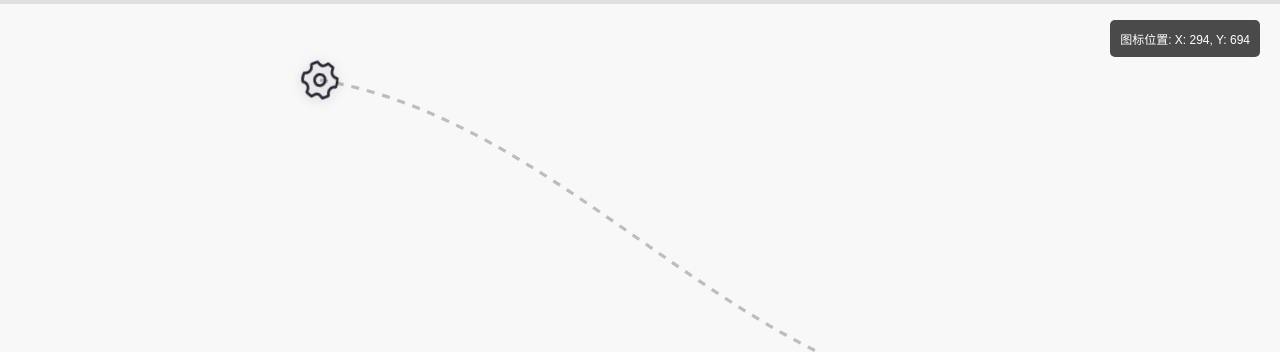
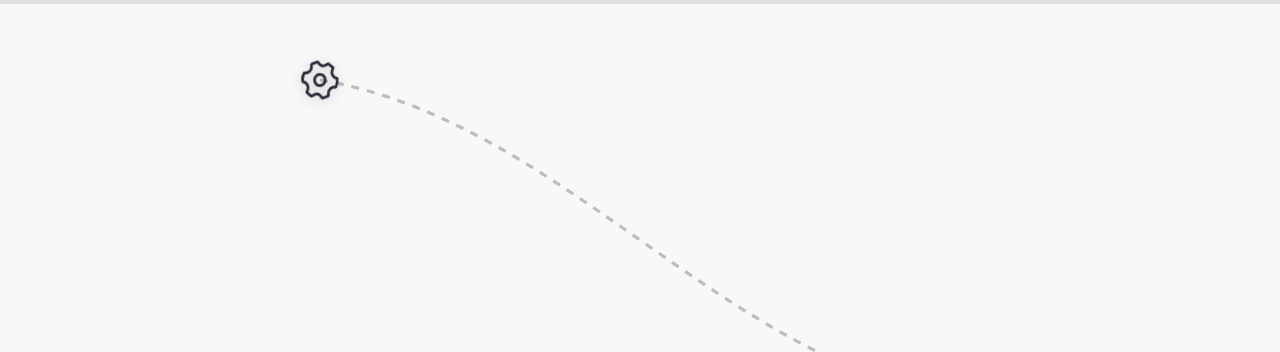
Before and after one commit to liuhuakawaii/motionverse, a website: page src/templates/2. 基础沿路径滚动/index.html in a window 1280 px wide. Shown: the top 352 px of the page. Drawn offline with nearby package versions, Linux system fonts and the light colour scheme.

Commit message:
fix: 拆分代码

```diff
--- a/src/templates/2. 基础沿路径滚动/index.html
+++ b/src/templates/2. 基础沿路径滚动/index.html
@@ -107,19 +107,6 @@
       font-size: 14px;
       z-index: 1000;
     }
-
-    /* 添加调试辅助样式 */
-    .debug-info {
-      position: fixed;
-      top: 20px;
-      right: 20px;
-      background: rgba(0, 0, 0, 0.7);
-      color: white;
-      padding: 10px;
-      border-radius: 5px;
-      font-size: 12px;
-      z-index: 1000;
-    }
   </style>
 </head>
 
@@ -162,87 +149,7 @@
     进度: <span id="progress">0</span>%
   </div>
 
-  <!-- 添加调试信息 -->
-  <div class="debug-info">
-    图标位置: <span id="icon-position">-</span>
-  </div>
-
-  <script>
-    gsap.registerPlugin(ScrollTrigger, MotionPathPlugin);
-
-    // 确保 DOM 加载完成
-    window.addEventListener('DOMContentLoaded', () => {
-      const icon = document.querySelector('.icon');
-
-      // 设置图标初始位置
-      gsap.set(".icon", {
-        xPercent: -50,
-        yPercent: -50,
-        transformOrigin: "50% 50%"
-      });
-
-      // 创建主时间线
-      const tl = gsap.timeline({
-        scrollTrigger: {
-          trigger: ".content-wrapper",
-          start: "top top",
-          end: "bottom bottom",
-          scrub: 1,
-          onUpdate: self => {
-            // 更新进度
-            const progress = Math.round(self.progress * 100);
-            document.getElementById('progress').textContent = progress;
-            document.querySelector('.progress-bar-fill').style.width = progress + '%';
-
-            // 更新调试信息
-            const rect = icon.getBoundingClientRect();
-            document.getElementById('icon-position').textContent =
-              `X: ${Math.round(rect.left)}, Y: ${Math.round(rect.top)}`;
-          }
-        }
-      });
-
-      // 路径动画
-      tl.to(".icon", {
-        motionPath: {
-          path: "#motionPath",
-          align: "#motionPath",
-          autoRotate: true,
-          alignOrigin: [0.5, 0.5],
-          useRelative: false
-        },
-        ease: "none",
-        immediateRender: true
-      });
-
-      // 添加缩放动画
-      gsap.to(".icon", {
-        scale: 1.2,
-        duration: 1,
-        repeat: -1,
-        yoyo: true,
-        ease: "power1.inOut"
-      });
-
-      // 路径动画时的额外变换
-      tl.to(".icon", {
-        scale: 0.8,
-        duration: 0.3,
-        ease: "power1.inOut"
-      }, 0.2);
-
-      tl.to(".icon", {
-        scale: 1.2,
-        duration: 0.3,
-        ease: "power1.inOut"
-      }, 0.5);
-
-      // 优化性能
-      gsap.set([".icon", ".path-container"], {
-        willChange: "transform"
-      });
-    });
-  </script>
+  <script src="script.js"></script>
 </body>
 
 </html>
--- /dev/null
+++ b/src/templates/2. 基础沿路径滚动/script.js
@@ -0,0 +1,69 @@
+gsap.registerPlugin(ScrollTrigger, MotionPathPlugin);
+
+// 确保 DOM 加载完成
+window.addEventListener('DOMContentLoaded', () => {
+  const icon = document.querySelector('.icon');
+
+  // 设置图标初始位置
+  gsap.set(".icon", {
+    xPercent: -50,
+    yPercent: -50,
+    transformOrigin: "50% 50%"
+  });
+
+  // 创建主时间线
+  const tl = gsap.timeline({
+    scrollTrigger: {
+      trigger: ".content-wrapper",
+      start: "top top",
+      end: "bottom bottom",
+      scrub: 1,
+      onUpdate: self => {
+        // 更新进度
+        const progress = Math.round(self.progress * 100);
+        document.getElementById('progress').textContent = progress;
+        document.querySelector('.progress-bar-fill').style.width = progress + '%';
+      }
+    }
+  });
+
+  // 路径动画
+  tl.to(".icon", {
+    motionPath: {
+      path: "#motionPath",
+      align: "#motionPath",
+      autoRotate: true, // 自动旋转
+      alignOrigin: [0.5, 0.5], // 对齐原点
+      useRelative: false // 使用绝对坐标
+    },
+    ease: "none",
+    immediateRender: true
+  });
+
+  // 添加缩放动画
+  gsap.to(".icon", {
+    scale: 1.2,
+    duration: 1,
+    repeat: -1,
+    yoyo: true,
+    ease: "power1.inOut"
+  });
+
+  // 路径动画时的额外变换
+  tl.to(".icon", {
+    scale: 0.8,
+    duration: 0.3,
+    ease: "power1.inOut"
+  }, 0.2);
+
+  tl.to(".icon", {
+    scale: 1.2,
+    duration: 0.3,
+    ease: "power1.inOut"
+  }, 0.5);
+
+  // 优化性能
+  gsap.set([".icon", ".path-container"], {
+    willChange: "transform"
+  });
+});
```
